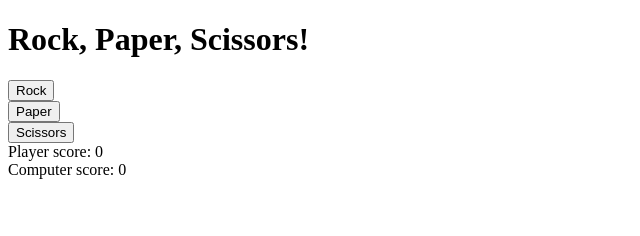
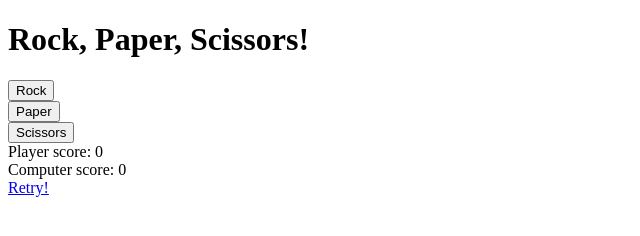
Before and after one commit to TheShrix/rock-paper-scissors-game, a plain HTML site: page index.html in a window 1280 px wide. Shown: the full height of the page, 0-640 px from the left. Drawn offline with Linux system fonts and the light colour scheme.

Commit message:
added refresh button

```diff
--- a/index.html
+++ b/index.html
@@ -27,6 +27,8 @@
         <div id="computerScore">Computer score: 0</div>
       </div>
     </div>
+
+    <a href="javascript:location.reload(true)">Retry!</a>
     <script src="script.js"></script>
   </body>
 </html>
```
Also changed, not shown: script.js (line endings or trailing spaces).
